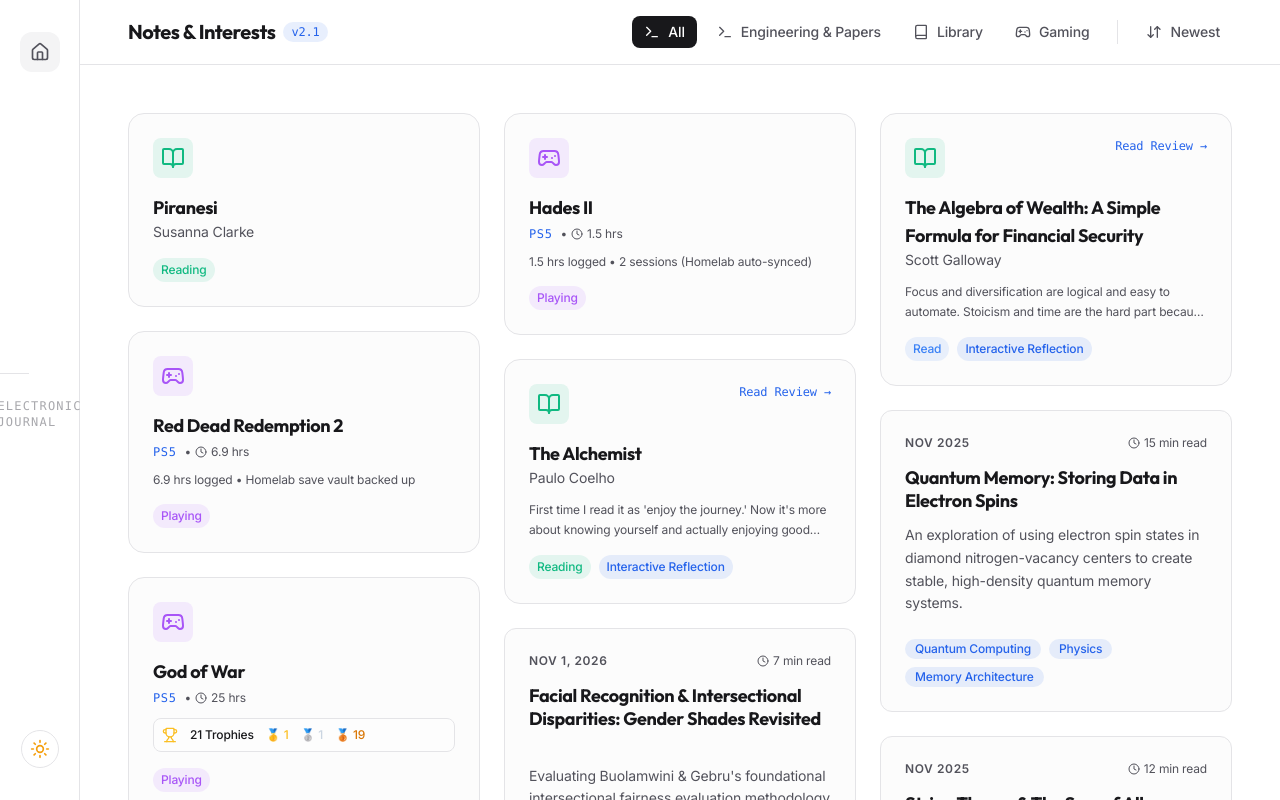
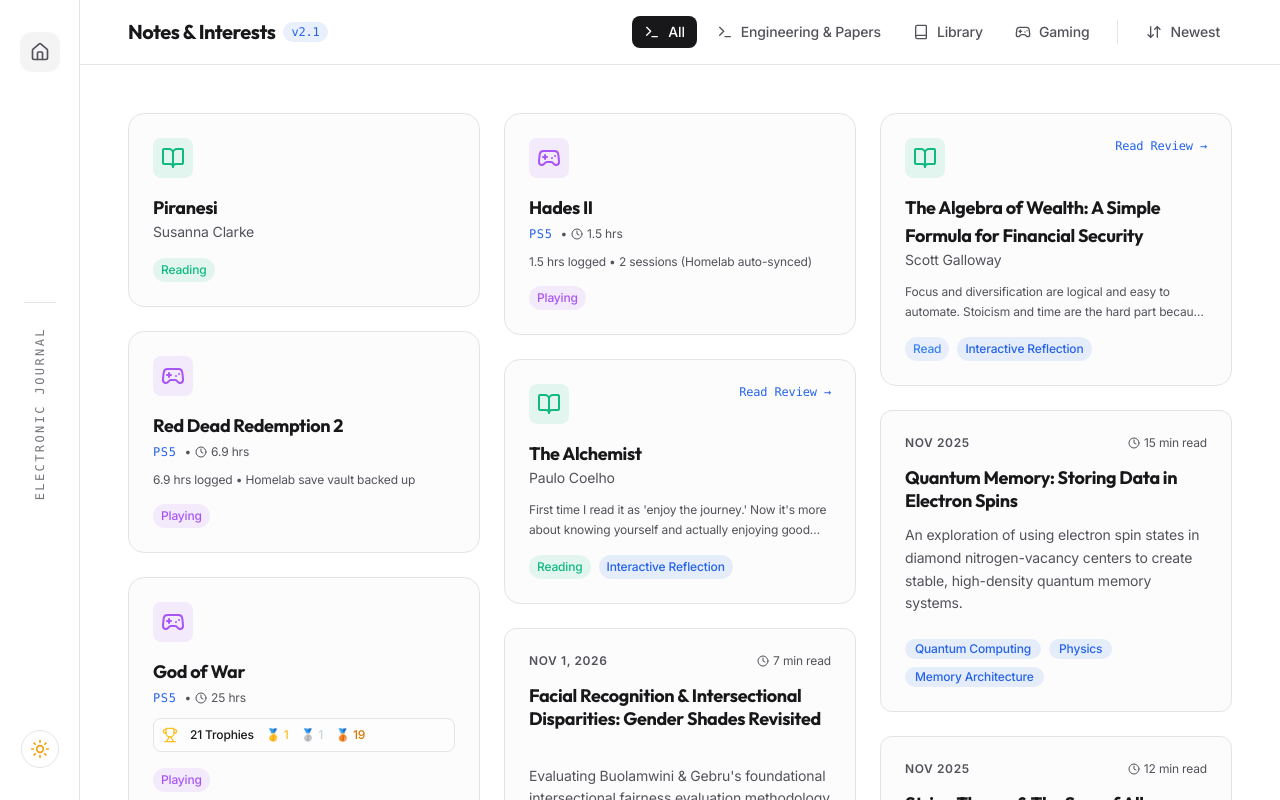
Before and after one commit to bhabishya-shrestha/portfolio, a React (Vite) app: page /notes in a window 1280 px wide. Shown: the top 800 px of the page. Built offline with nearby package versions, Linux system fonts and the light colour scheme.

Commit message:
fix: render Electronic Journal sidebar label vertically and legibly

```diff
--- a/src/components/JournalLayout.tsx
+++ b/src/components/JournalLayout.tsx
@@ -50,10 +50,13 @@ export default function JournalLayout({
           <Home className="h-5 w-5" />
         </button>
 
-        <div className="hidden md:flex flex-col gap-6">
+        <div className="hidden md:flex flex-col items-center gap-6">
           <div className="h-px w-8 bg-[rgb(var(--border))]" />
           {/* Vertical Text */}
-          <div className="writing-vertical-rl text-xs font-mono uppercase tracking-widest text-[rgb(var(--text-secondary))] opacity-50">
+          <div
+            style={{ writingMode: "vertical-rl" }}
+            className="rotate-180 whitespace-nowrap text-xs font-mono uppercase tracking-[0.2em] text-[rgb(var(--text-secondary))] opacity-80"
+          >
             Electronic Journal
           </div>
         </div>
```
